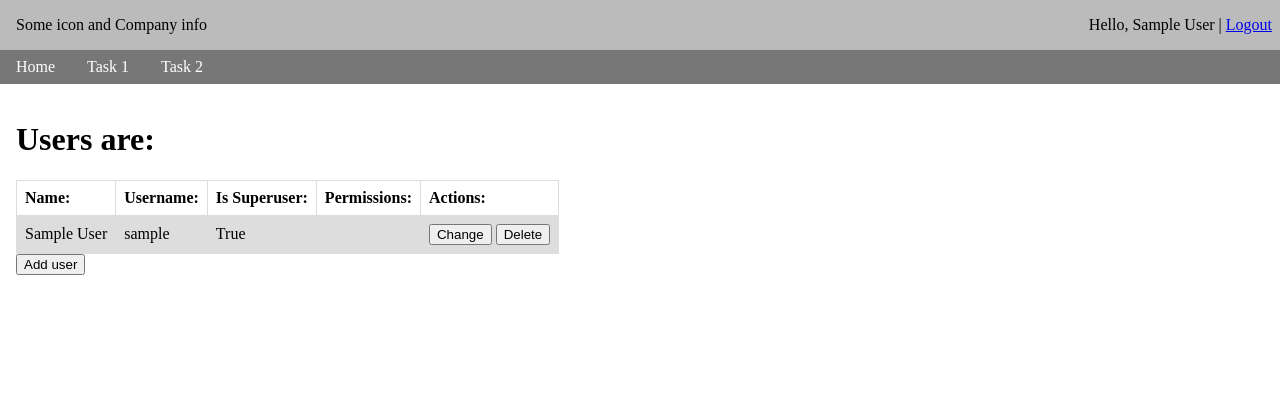
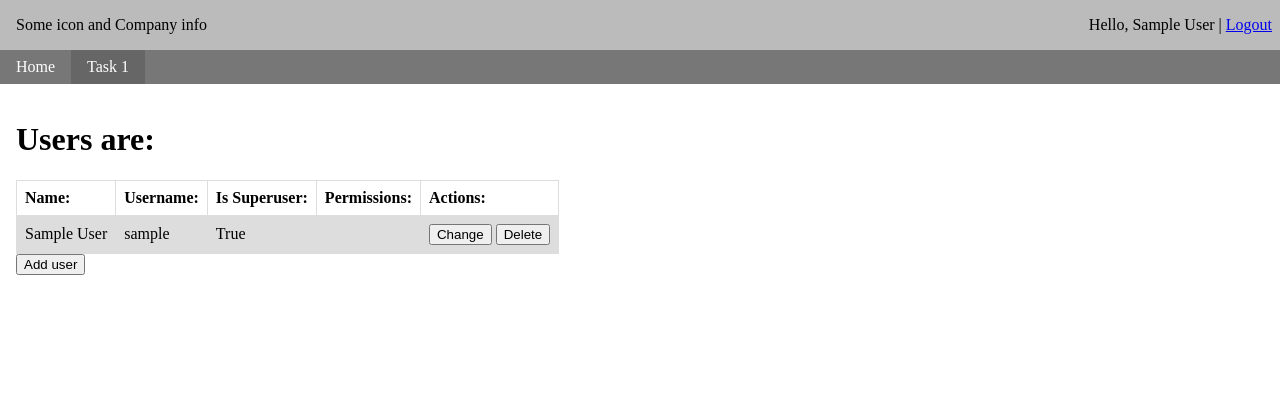
Before and after one commit to Dybov/testtask, a Flask app: page /auth/user/list in a window 1280 px wide. Shown: the top 420 px of the page. Run offline with Flask 2, Linux system fonts and the light colour scheme; the visitor is signed in with stand-in values (Sample User, id 1); data comes from the database, SQL or seed files in the repository; some libraries are stand-ins or nearby versions.

Commit message:
Add styles of active navbar element

```diff
--- a/static/style.css
+++ b/static/style.css
@@ -43,6 +43,10 @@ body {
   text-decoration: none;
 }
 
+.navbar li a.active {
+  background-color: #666;
+}
+
 .navbar li a:hover {
   background-color: #555;
 }
--- a/templates/base/header.html
+++ b/templates/base/header.html
@@ -6,9 +6,8 @@
   </div>
   <nav class="navbar">
     <ul className="navbar-nav text-right">
-      <li><a href="{{ url_for('index') }}">Home</a></li>
-      <li><a href="{{ url_for('auth.user_list') }}">Task 1</a></li>
-      <li><a href="">Task 2</a></li>
+      <li><a href="{{ url_for('index') }}" class="{{ 'active' if request.url_rule.endpoint == 'index' }}">Home</a></li>
+      <li><a href="{{ url_for('auth.user_list') }}" class="{{ 'active' if request.url_rule.endpoint == 'auth.user_list' }}">Task 1</a></li>
     </ul>
   </nav>
 </header>
```
